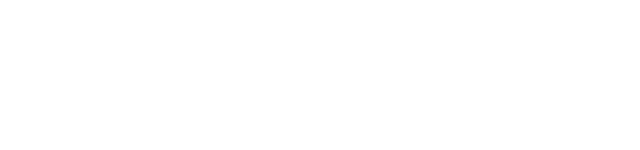
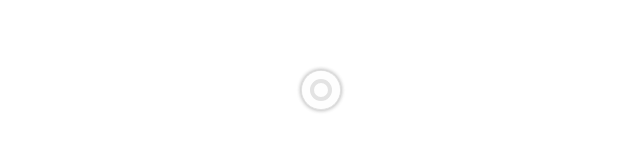
Before and after one commit to ChZhHA/webMp3Player, a Vue app: page / in a window 1280 px wide. Shown: the part 310-460 px from the top of the page, without its empty margins (319-959 px from the left). Built offline with nearby package versions, Linux system fonts and the light colour scheme.

Commit message:
实现简易UI

```diff
--- a/src/App.vue
+++ b/src/App.vue
@@ -1,27 +1,28 @@
 <template>
   <div id="app">
-
+    <player class="player"></player>
   </div>
 </template>
 
 <script>
 
-
+import player from './components/Mplayer'
 export default {
   name: 'App',
   components: {
-
+    player
   }
 }
 </script>
 
 <style>
 #app {
-  font-family: 'Avenir', Helvetica, Arial, sans-serif;
-  -webkit-font-smoothing: antialiased;
-  -moz-osx-font-smoothing: grayscale;
-  text-align: center;
-  color: #2c3e50;
-  margin-top: 60px;
+
 }
+  .player{
+    position:absolute;
+    left:50%;
+    top: 50%;
+    transform:translate(-50%,-50%);
+  }
 </style>
--- a/src/components/Mplayer.vue
+++ b/src/components/Mplayer.vue
@@ -1,13 +1,347 @@
+<!--作者：陈宗豪     -->
+<!--日期：2018-6-29 -->
+<!--任务：音乐播放器 -->
 <template>
+  <div class="mini-container">
+    <div class="mini-cover" :style="`height:${heightOp}px;width:${widthOp}px`"></div>
+    <div class="button round button-1" @click="loadFile" v-if="!loaded">
+      <div class="button-file"></div>
+    </div>
+    <div class="button round button-1" @click="switchPlay" v-else="loaded">
+      <transition name="fade">
+        <div class="button-play" v-show="!playing"></div>
+      </transition>
+      <transition name="fade">
+        <div class="button-pause" v-show="playing"></div>
+      </transition>
+    </div>
+    <transition name="fade">
+      <div class="button-mini round disabled back" v-show="functionVisible_0">
+        <div></div>
+      </div>
+    </transition>
+    <transition name="fade">
+      <div class="button-mini round disabled front" v-show="functionVisible_1">
+        <div></div>
+      </div>
+    </transition>
+    <transition name="fade">
+      <div class="button no-border button-2" @click="unloadFile" v-show="functionVisible_2">
+        <div class="button-unload"></div>
+      </div>
+    </transition>
+    <transition name="normalfade">
+      <div class="voice-menu" v-show="menuVisible_0">
+        <div class="menu"></div>
+      </div>
+    </transition>
+    <transition name="fade">
+      <div class="button no-border button-3"
+           @click="mute"
+           @mouseover="entered"
+           @mouseout="leaved"
+           v-show="functionVisible_3">
+        <div class="button-voice"></div>
+      </div>
+    </transition>
 
+  </div>
 </template>
 
 <script>
-    export default {
-        name: "player"
+  export default {
+    name: "player",
+    data() {
+      return {
+        boxStatus: {
+          default: {
+            height: 40,
+            width: 40
+          },
+          loaded: {
+            height: 40,
+            width: 400
+          }
+        },
+        playing: false,
+        loaded: false,
+        functionVisible_0:false,
+        functionVisible_1:false,
+        functionVisible_2:false,
+        functionVisible_3:false,
+        menuVisible_0:false
+      }
+    },
+    methods: {
+      loadFile() {
+        this.loaded = true;
+        this.playing = true;
+        setTimeout(() => {
+          this.functionVisible_0 = true;
+        }, 300);
+        setTimeout(() => {
+          this.functionVisible_1 = true;
+        }, 500);
+        setTimeout(() => {
+          this.functionVisible_2 = true;
+        }, 700);
+        setTimeout(() => {
+          this.functionVisible_3 = true;
+        }, 900);
+
+
+      },
+      unloadFile() {
+        this.playing = false;
+        this.functionVisible_0=false;
+        this.functionVisible_1=false;
+        this.functionVisible_2=false;
+        this.functionVisible_3=false;
+        this.loaded = false;
+      },
+      switchPlay() {
+        this.playing = !this.playing;
+      },
+      entered() {
+        if(!this.menuVisible_0)
+          this.menuVisible_0=true;
+      },
+      leaved() {
+        if(this.menuVisible_0)
+          this.menuVisible_0=false;
+      },
+      mute() {
+
+      }
+    },
+    computed: {
+      heightOp() {
+        return this.loaded ? this.boxStatus.loaded.height : this.boxStatus.default.height;
+      },
+      widthOp() {
+        return this.loaded ? this.boxStatus.loaded.width : this.boxStatus.default.width;
+      }
     }
+  }
 </script>
 
 <style scoped>
+  .mini-container{
+    width: 400px;
+    height: 40px;
+    border-radius: 20px;
+    user-select: none;
+  }
+  .mini-cover {
+    position: absolute;
+    left:50%;
+    transform:translateX(-50%);
+    width: 40px;
+    height: 40px;
+    border-radius: 20px;
+    background: #fcfcfc;
+    box-shadow: 0px 0px 4px #bbb;
+    transition: all 0.3s ease;
+  }
 
+  .button {
+    width: 38px;
+    height: 38px;
+    box-shadow: 0 0 5px #bbb;
+    background: rgba(255, 255, 255, 0.8);
+    overflow: hidden;
+    transition: all 0.3s;
+  }
+
+  .button:hover {
+    background: #263550;
+  }
+
+  .button-mini {
+    width: 28px;
+    background: rgba(255, 255, 255, 0.8);
+    height: 28px;
+    box-shadow: inset 0 0 3px #ddd , 0 0 0 #eee;
+    transition: all 0.3s;
+  }
+
+  .button-mini:hover {
+    background: #263550;
+    box-shadow: inset 0 0 0 #ddd, 0 0 3px #eee;
+  }
+
+  .round {
+    border-radius: 50%;
+  }
+
+  .no-border {
+    box-shadow: none;
+    border-radius: 50%;
+    background: transparent;
+  }
+
+  .back, .front {
+    position: absolute;
+    left: calc(50% - 14px);
+    top: 6px;
+  }
+
+  .back {
+    transform: translateX(-150%);
+  }
+
+  .front {
+    transform: translateX(150%);
+  }
+
+  .back div{
+    width: 0;
+    height: 0;
+    border:8px solid transparent;
+    border-right:10px solid #eee;
+    margin-top:6px;
+  }
+
+  .front div{
+    width: 0;
+    height: 0;
+    border:8px solid transparent;
+    border-left:10px solid #eee;
+    margin-top:6px;
+    margin-left:10px;
+  }
+
+  .button-file {
+    opacity: 0.8;
+    width: 14px;
+    height: 14px;
+    margin-left: 8px;
+    margin-top: 8px;
+    border: 4px solid #ddd;
+    border-radius: 50%;
+  }
+
+  .button-unload {
+    width: 0;
+    height: 0;
+    margin-top: 7px;
+    margin-left: 8px;
+    border: 10px solid transparent;
+    border-bottom-color: #ddd;
+  }
+
+  .button-unload:before {
+    content: '';
+    display: block;
+    position: relative;
+    background: #ddd;
+    width: 18px;
+    height: 3px;
+    left: -9px;
+    top: -5px;
+  }
+
+  .button-play {
+    border: 12px solid transparent;
+    border-left: 18px solid #ddd;
+    position: absolute;
+    left: 12px;
+    opacity: 0.8;
+    top: 7px;
+  }
+
+  .button-pause {
+    width: 5px;
+    height: 20px;
+    background: #ddd;
+    opacity: 0.8;
+    margin-top: 9px;
+    margin-left: 11px;
+  }
+
+  .button-pause:before {
+    content: '';
+    display: block;
+    width: 5px;
+    height: 20px;
+    position: relative;
+    background: #ddd;
+    left: 11px;
+  }
+
+  .button-voice {
+    margin-left: 8px;
+    margin-top: 6px;
+    width: 0;
+    height: 10px;
+    border: 8px solid transparent;
+    border-right: 10px solid #ddd;
+  }
+
+  .button-voice:before {
+    content: '';
+    display: block;
+    width: 6px;
+    height: 10px;
+    background: #ddd;
+    position: relative;
+    left: -8px;
+  }
+
+  .button-1 {
+    position: absolute;
+    left: 50%;
+    top: 1px;
+    transform: translateX(-50%);
+  }
+
+  .button-2 {
+    position: absolute;
+    left: 1px;
+    top: 1px;
+  }
+
+  .button-3 {
+    position: absolute;
+    right: 1px;
+    top: 1px;
+  }
+
+  .voice-menu{
+    position: absolute;
+    right:-25px;
+    top:-25px;
+    overflow: hidden;
+    width:50px;
+
+  }
+  .voice-menu .menu{
+    position: relative;
+    left:-40px;
+    border-radius: 50%;
+    width: 50px;
+    height: 50px;
+    border:20px solid #eee;
+    border-left-color:transparent;
+  }
+  .fade-leave-active {
+     transition: none;
+   }
+
+  .fade-enter-active {
+    transition: all .5s;
+  }
+
+  .fade-enter, .fade-leave-to /* .fade-leave-active below version 2.1.8 */
+  {
+    opacity: 0;
+    transform: scale(0.1);
+  }
+
+  .normalfade-enter-active,.normalfade-leave-active{
+    transition:all .5s;
+  }
+  .normalfade-enter,.normalfade-leave-to{
+    opacity: 0;
+  }
 </style>
```
Also changed, not shown: src/components/Mselector.vue (added, +13 -0 lines).
